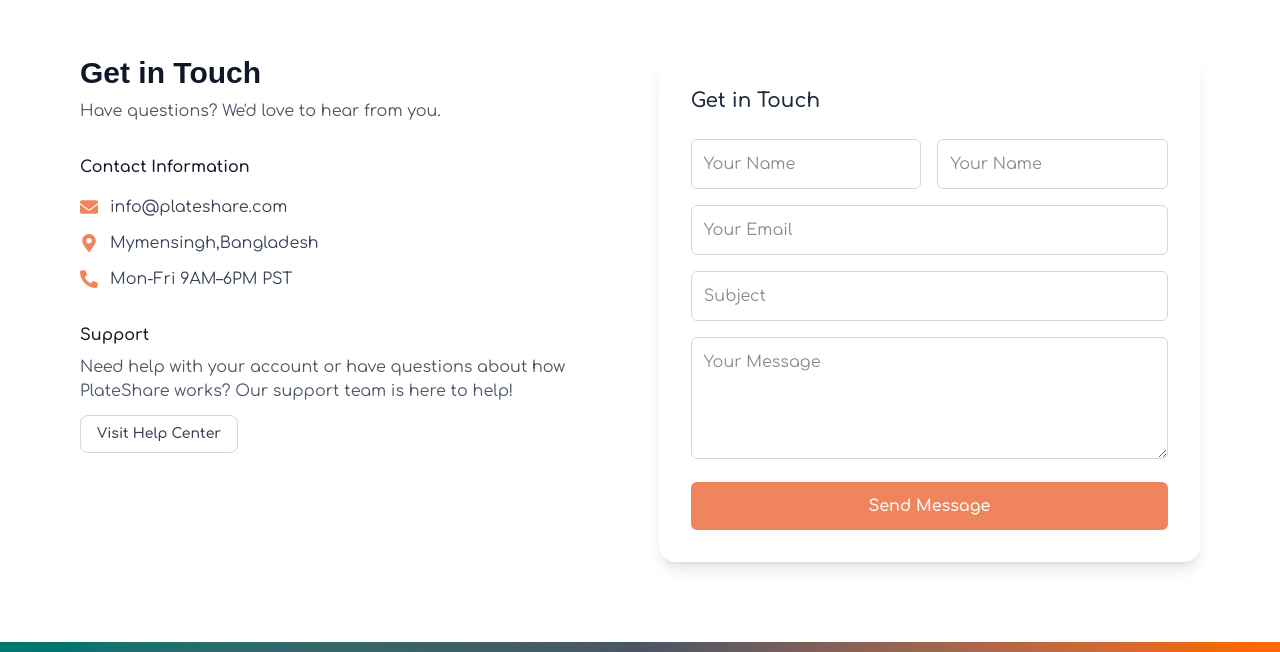
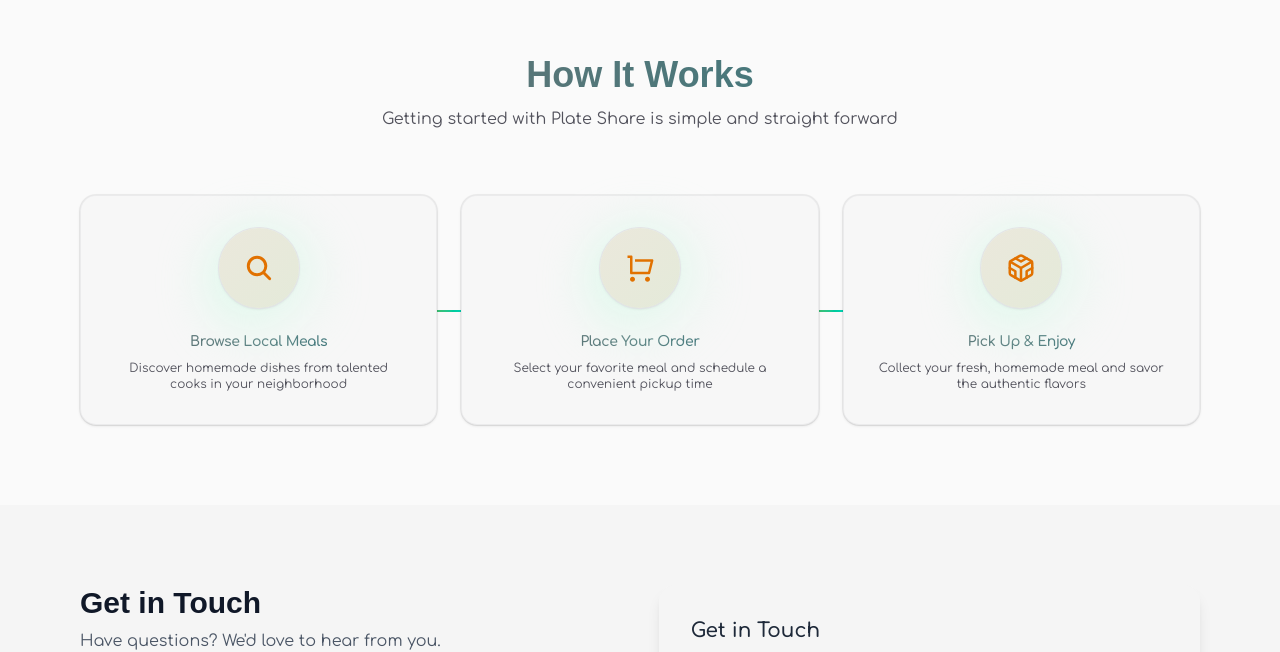
Before and after one commit to coderhabiba/Plate_Share_Client_Site, a React (Vite) app: page / in a window 1280 px wide. Shown: the part 817-1469 px from the top of the page. Built offline with nearby package versions, Linux system fonts and the light colour scheme; a web font is replaced by a local one.

Commit message:
how it works section added

```diff
--- a/package.json
+++ b/package.json
@@ -14,6 +14,8 @@
     "@tailwindcss/vite": "^4.1.17",
     "firebase": "^12.5.0",
     "font-awesome": "^4.7.0",
+    "framer-motion": "^12.23.24",
+    "lucide-react": "^0.553.0",
     "react": "^19.1.1",
     "react-dom": "^19.1.1",
     "react-icons": "^5.5.0",
--- a/src/components/Contact/Contact.jsx
+++ b/src/components/Contact/Contact.jsx
@@ -2,7 +2,7 @@ import { FaEnvelope, FaMapMarkerAlt, FaPhoneAlt } from 'react-icons/fa';
 
 const Contact = () => {
   return (
-    <div className='bg-white'>
+    <div className="">
       <div className="py-20 px-6 lg:px-20 flex flex-col lg:flex-row justify-between items-start gap-10 container mx-auto">
         {/* left side */}
         <div className="lg:w-1/2 space-y-8">
@@ -48,7 +48,7 @@ const Contact = () => {
         </div>
 
         {/* right side form */}
-        <div className="lg:w-1/2 bg-white rounded-2xl shadow-lg p-8">
+        <div className="lg:w-1/2 bg-[#F5F5F5] rounded-2xl shadow-lg p-8">
           <h3 className="text-xl font-semibold text-gray-800 mb-6">
             Get in Touch
           </h3>
--- a/src/components/Home/Home.jsx
+++ b/src/components/Home/Home.jsx
@@ -1,12 +1,14 @@
 import Contact from "../Contact/Contact";
 import Banner from "./Banner/Banner";
 import Community from "./Community/Community";
+import HowItWork from "./HowItWork/HowItWork";
 
 
 const Home = () => {
   return (
     <div>
       <Banner />
+      <HowItWork/>
       <Contact />
       <Community/>
     </div>
--- /dev/null
+++ b/src/components/Home/HowItWork/HowItWork.jsx
@@ -0,0 +1,77 @@
+import { IoSearch } from 'react-icons/io5';
+import { RiShoppingCartLine } from 'react-icons/ri';
+import { FiCodesandbox } from 'react-icons/fi';
+
+const steps = [
+  {
+    title: 'Browse Local Meals',
+    text: 'Discover homemade dishes from talented cooks in your neighborhood',
+    icon: <IoSearch className="text-3xl" />,
+  },
+  {
+    title: 'Place Your Order',
+    text: 'Select your favorite meal and schedule a convenient pickup time',
+    icon: <RiShoppingCartLine className="text-3xl" />,
+  },
+  {
+    title: 'Pick Up & Enjoy',
+    text: 'Collect your fresh, homemade meal and savor the authentic flavors',
+    icon: <FiCodesandbox className="text-3xl" />,
+  },
+];
+
+const HowItWork = () => {
+  return (
+    <div className="bg-[#fafafa]">
+      <div className="relative px-4 py-20 max-w-6xl mx-auto">
+        <div
+          className="pointer-events-none absolute inset-x-0 top-10 -z-10 h-64 bg-[radial-gradient(closest-side,rgba(16,185,129,0.08),transparent_70%)]"
+          aria-hidden
+        />
+
+        <div className="mx-auto max-w-3xl text-center">
+          <h2 className="text-4xl font-extrabold bg-linear-to-r from-[#677374] to-[#307A7F] bg-clip-text text-transparent">
+            How It Works
+          </h2>
+          <p className="mt-3 text-base text-zinc-600 dark:text-zinc-400">
+            Getting started with Plate Share is simple and straight forward
+          </p>
+        </div>
+
+        <div className="mt-12 grid grid-cols-1 gap-6 md:mt-16 md:grid-cols-3">
+          {steps.map((step, index) => (
+            <div key={index} className="relative flex-1">
+              {index < steps.length - 1 && (
+                <div
+                  aria-hidden
+                  className="absolute md:block hidden right-[-8%] top-1/2 h-0.5 w-[16%] bg-linear-to-r from-lime-600 to-teal-400"
+                />
+              )}
+
+              <div className="group relative rounded-2xl border border-zinc-200/60 bg-[#F7F7F7] p-8 shadow-sm ring-1 ring-black/5 backdrop-blur-sm transition-all duration-300 ease-out transform hover:-translate-y-2 hover:shadow-lg hover:border-[#F0845C]">
+                <div className="relative mx-auto mb-6 grid place-items-center">
+                  <div
+                    className="absolute left-24 top-0 inset-0 size-28 rounded-full bg-linear-to-br from-emerald-100 blur-xl"
+                    aria-hidden
+                  />
+                  <div className="relative grid size-20 place-items-center rounded-full bg-linear-to-br from-[#EBE8DC] text-amber-600 to-[#E4EAD9] shadow-sm ring-1 ring-zinc-200 transition-colors group-hover:text-[#4CC841]">
+                    {step.icon}
+                  </div>
+                </div>
+
+                <h3 className="text-center text-sm font-semibold tracking-tight bg-linear-to-r from-[#677374] to-[#307A7F] bg-clip-text text-transparent">
+                  {step.title}
+                </h3>
+                <p className="mt-2 text-center text-xs text-zinc-600 dark:text-zinc-400">
+                  {step.text}
+                </p>
+              </div>
+            </div>
+          ))}
+        </div>
+      </div>
+    </div>
+  );
+};
+
+export default HowItWork;
--- /dev/null
+++ b/src/components/authentication/SignUp.jsx
@@ -0,0 +1,11 @@
+import React from 'react';
+
+const SignUp = () => {
+  return (
+    <div>
+
+    </div>
+  );
+};
+
+export default SignUp;
```
Also changed, not shown: 1 other file (tests, documents, lock files or other folders).
